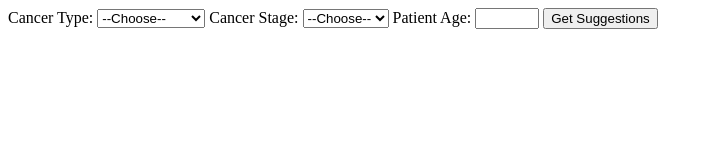
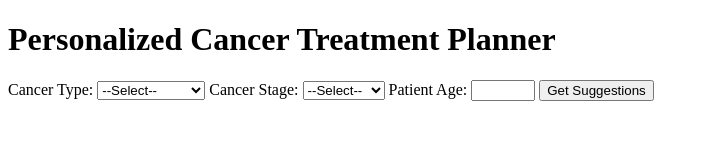
Before and after one commit to Sangavi-png/cancer-treatment-site, a plain HTML site: page index.html in a window 1280 px wide. Shown: the whole page, without its empty margins (0-713 px from the left). Drawn offline with Linux system fonts and the light colour scheme.

Commit message:
Update index.html

```diff
--- a/index.html
+++ b/index.html
@@ -1,7 +1,18 @@
-<form id="cancerForm">
+<!DOCTYPE html>
+<html lang="en">
+<head>
+  <meta charset="UTF-8" />
+  <meta name="viewport" content="width=device-width, initial-scale=1.0" />
+  <title>Cancer Treatment Planner</title>
+  <link rel="stylesheet" href="style.css" />
+</head>
+<body>
+  <h1>Personalized Cancer Treatment Planner</h1>
+
+  <form id="mainForm">
     <label for="cancerType">Cancer Type:</label>
-  <select id="cancerType">
-    <option value="">--Choose--</option>
+    <select id="cancerType" required>
+      <option value="">--Select--</option>
       <option value="breast">Breast Cancer</option>
       <option value="lung">Lung Cancer</option>
       <option value="colon">Colon Cancer</option>
@@ -9,17 +20,23 @@
     </select>
 
     <label for="stage">Cancer Stage:</label>
-  <select id="stage">
-    <option value="">--Choose--</option>
+    <select id="stage" required>
+      <option value="">--Select--</option>
       <option value="early">Early</option>
       <option value="mid">Mid</option>
       <option value="advanced">Advanced</option>
     </select>
 
     <label for="age">Patient Age:</label>
-  <input type="number" id="age" min="1" max="120" />
+    <input type="number" id="age" min="1" max="120" required />
 
     <button type="submit">Get Suggestions</button>
   </form>
 
   <div id="results"></div>
+
+  <script src="hospital.js" defer></script>
+  <script src="form.js" defer></script>
+  <script src="script.js" defer></script>
+</body>
+</html>
```
Lines whose indentation alone changed are shown as unchanged.
